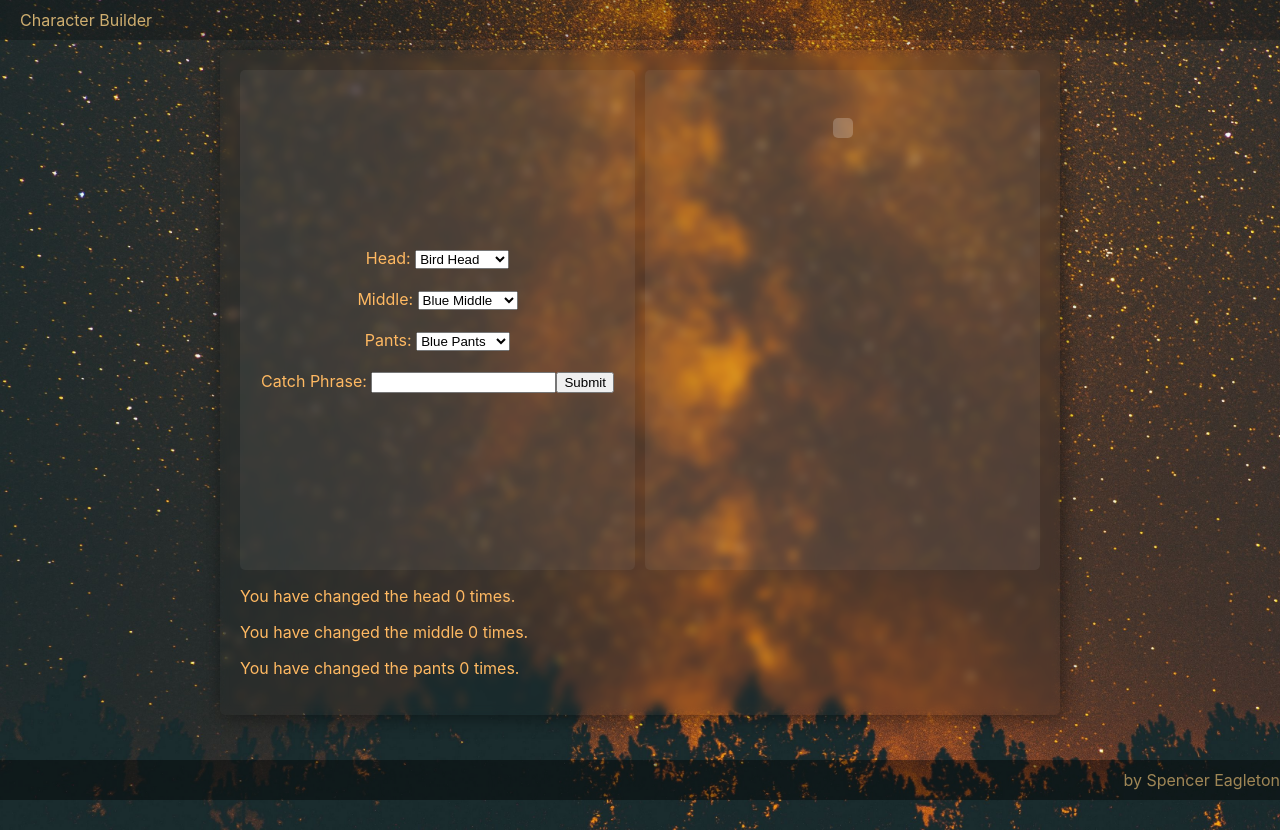
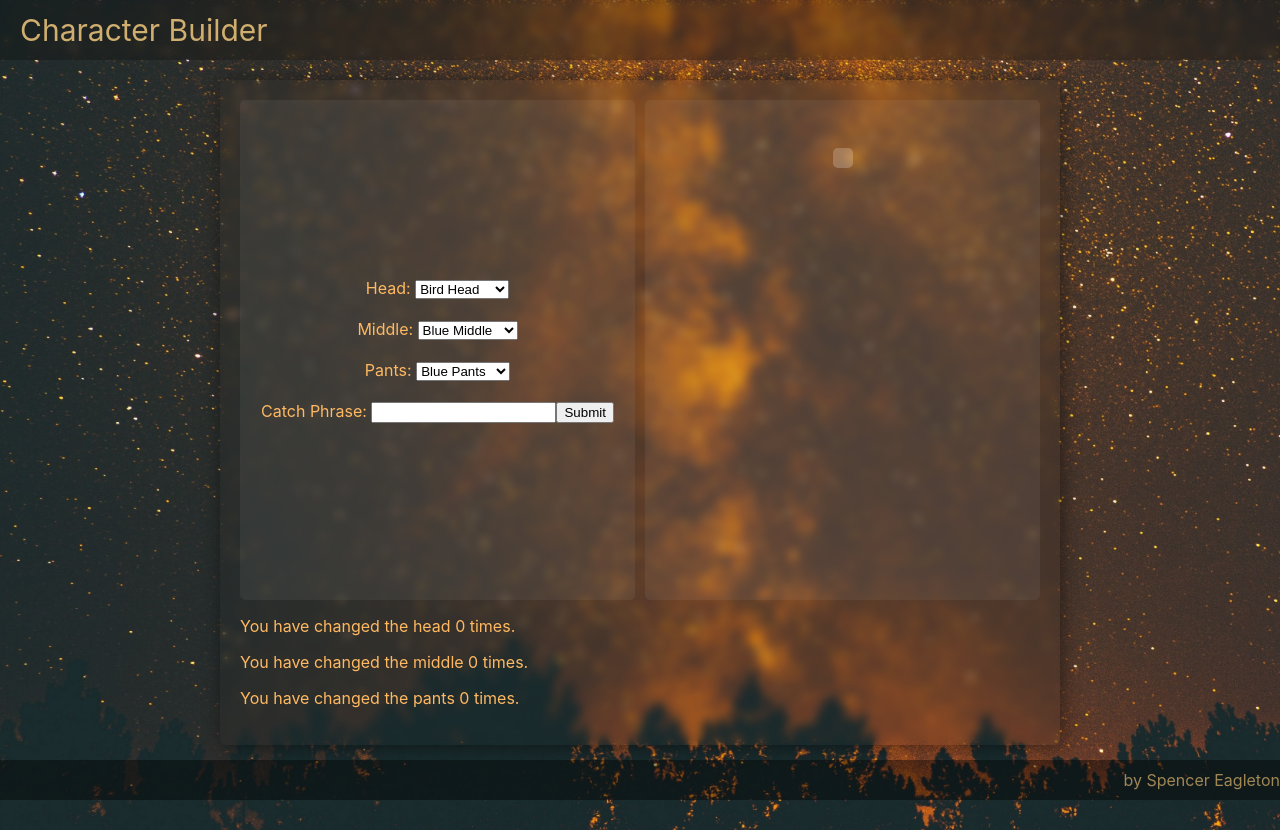
Before and after one commit to spencer-eagleton/react-character-builder, a React (Create React App) app: page / in a window 1280 px wide. Built offline with nearby package versions, Linux system fonts and the light colour scheme.

Commit message:
header footer styles

```diff
--- a/src/components/Header/Header.css
+++ b/src/components/Header/Header.css
@@ -1,5 +1,5 @@
 header {
-  height: 40px;
+  height: 60px;
   background-color: rgba(0, 0, 0, 0.233);
   display: flex;
   align-items: center;
@@ -7,4 +7,6 @@ header {
   position: fixed;
   width: 100%;
   color: rgb(207, 174, 111);
+  backdrop-filter: blur(5px);
+  font-size: 30px;
 }
--- a/src/views/Home/Home.css
+++ b/src/views/Home/Home.css
@@ -4,7 +4,7 @@ main {
   max-width: 800px;
   height: 625px;
   position: relative;
-  top: 50px;
+  top: 80px;
   margin: auto;
   backdrop-filter: blur(5px);
   background-color: rgba(37, 37, 37, 0.082);
```
